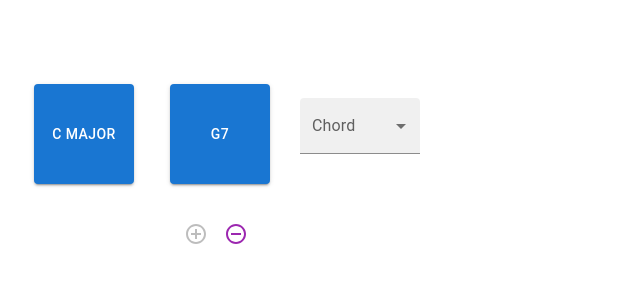
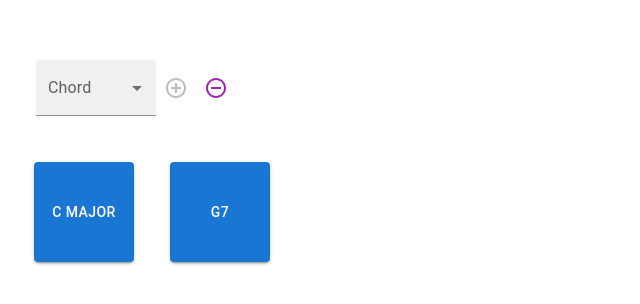
Before and after one commit to koto74/chord-easy, a React (Vite) app: page / in a window 1280 px wide. Shown: the part 244-548 px from the top of the page, without its empty margins (0-640 px from the left). Built offline with nearby package versions, Linux system fonts and the light colour scheme.

Commit message:
chore: change component placement

```diff
--- a/src/App.tsx
+++ b/src/App.tsx
@@ -37,15 +37,8 @@ const ChordSampler = () => {
 
   return (
     <div style={{ width: '100%', textAlign: 'center' }}>
-      <Grid container justifyContent="center" alignItems="center" spacing={2} style={{ maxWidth: '600px', margin: '0 auto', flexWrap: 'wrap' }}>
-        {chords.map((chord, index) => (
-          <Grid item key={index}>
-            <ChordButton variant="contained" color="primary" onClick={() => playChord(chord)}>
-              {chord}
-            </ChordButton>
-          </Grid>
-        ))}
-        <FormControl variant="filled" style={{ minWidth: 120, margin: '20px' }}>
+      <Grid container justifyContent="center" alignItems="center" style={{ margin: '20px 0' }}>
+        <FormControl variant="filled" style={{ minWidth: 120 }}>
           <InputLabel id="chord-select-label">Chord</InputLabel>
           <Select
             labelId="chord-select-label"
@@ -59,8 +52,6 @@ const ChordSampler = () => {
             ))}
           </Select>
         </FormControl>
-      </Grid>
-      <Grid container justifyContent="center" alignItems="center" style={{ marginTop: '20px' }}>
         <IconButton onClick={addChord} color="primary" disabled={!selectedChord || chords.includes(selectedChord)}>
           <AddCircleOutlineIcon />
         </IconButton>
@@ -68,6 +59,15 @@ const ChordSampler = () => {
           <RemoveCircleOutlineIcon />
         </IconButton>
       </Grid>
+      <Grid container justifyContent="center" alignItems="center" spacing={2} style={{ maxWidth: '600px', margin: '0 auto', flexWrap: 'wrap' }}>
+        {chords.map((chord, index) => (
+          <Grid item key={index}>
+            <ChordButton variant="contained" color="primary" onClick={() => playChord(chord)}>
+              {chord}
+            </ChordButton>
+          </Grid>
+        ))}
+      </Grid>
     </div>
   );
 };
```
